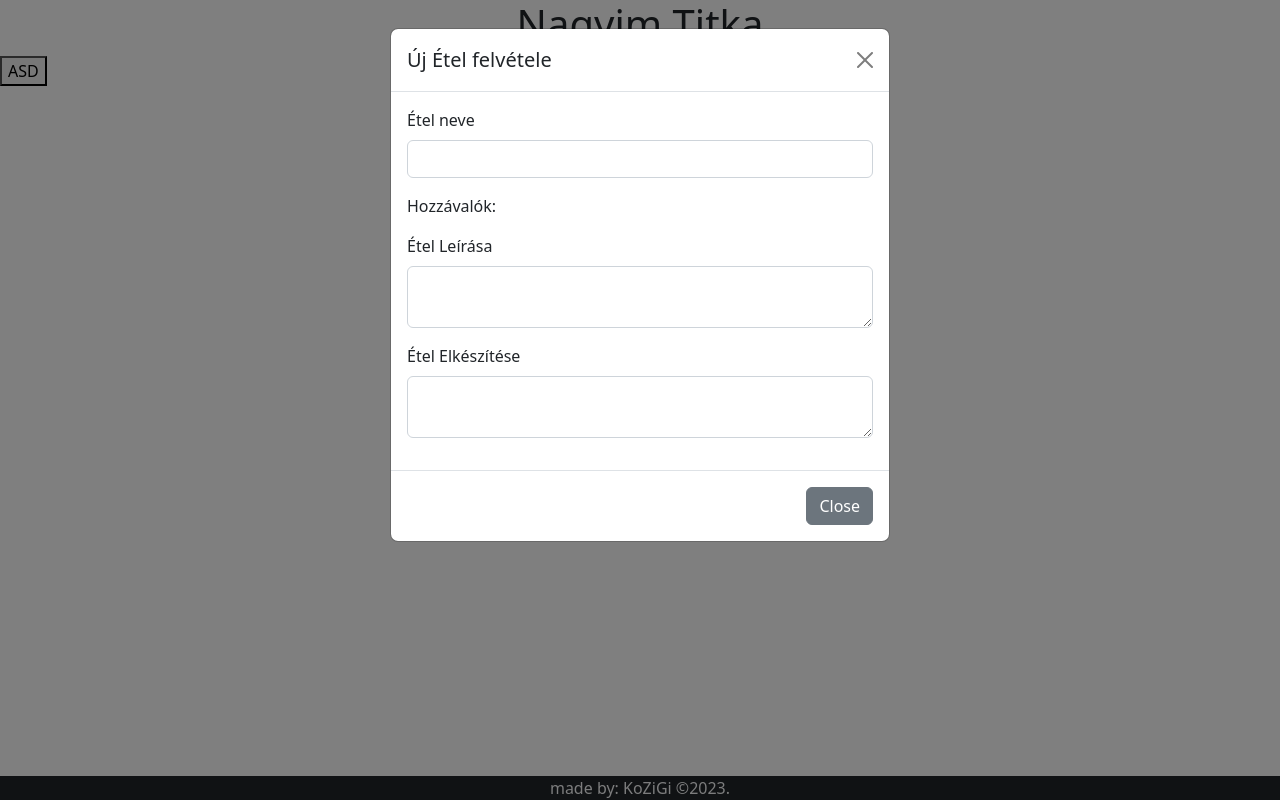
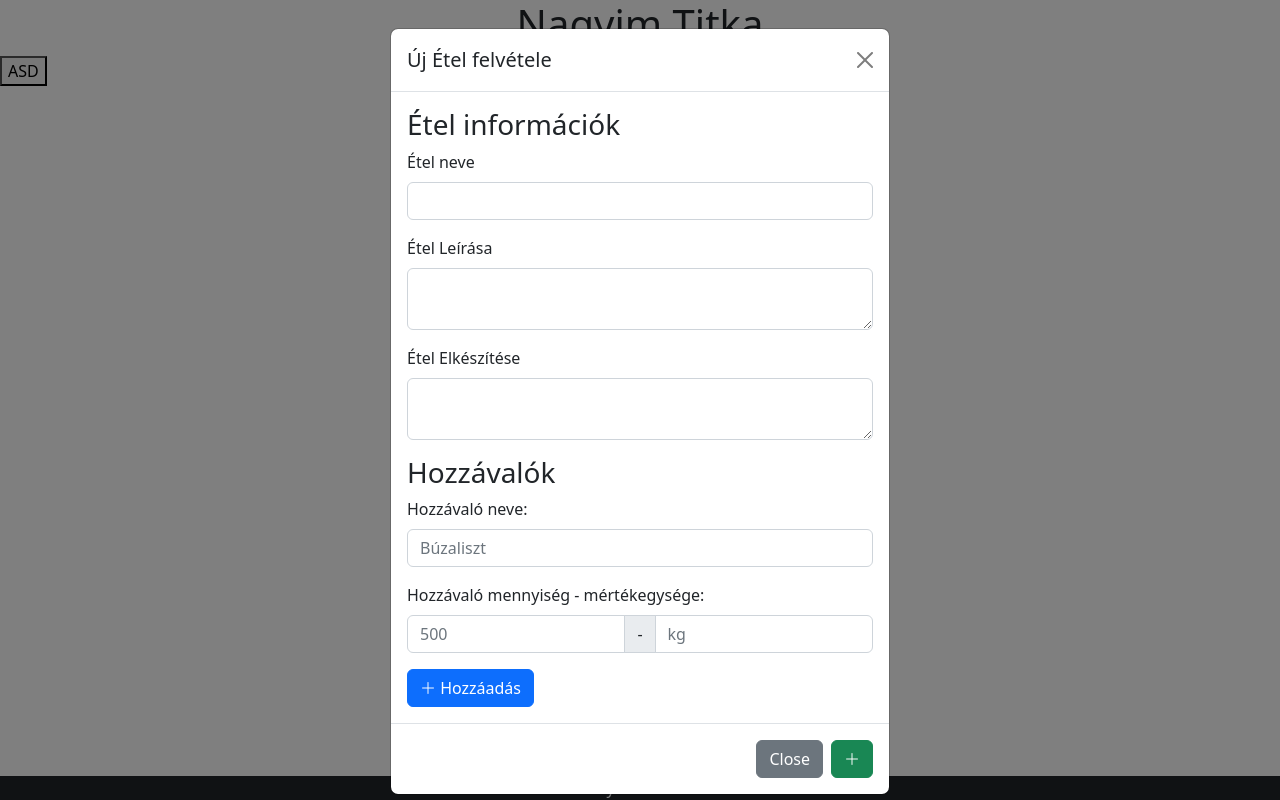
Before and after one commit to KoZiGi/nagyim-titka, an Angular app: page / in a window 1280 px wide. Both pictures are taken after a click on the button "ASD". Built offline with nearby package versions, Linux system fonts and the light colour scheme.

Commit message:
Receptfeltöltés kész | TODO: Hozzávaló hozzáadás

```diff
--- a/src/app/app.module.ts
+++ b/src/app/app.module.ts
@@ -1,6 +1,7 @@
 import { NgModule } from '@angular/core';
 import { BrowserModule } from '@angular/platform-browser';
 import {HttpClientModule} from '@angular/common/http';
+import {BrowserAnimationsModule} from '@angular/platform-browser/animations'
 import { AppRoutingModule } from './app-routing.module';
 import { AppComponent } from './app.component';
 import { HeaderComponent } from './header/header.component';
@@ -8,7 +9,7 @@ import { FooterComponent } from './footer/footer.component';
 import { UploadModalComponent } from './upload-modal/upload-modal.component';
 import { BodyComponent } from './body/body.component';
 import { MainComponent } from './main/main.component';
-
+import { FormsModule } from '@angular/forms';
 @NgModule({
   declarations: [
     AppComponent,
@@ -20,7 +21,9 @@ import { MainComponent } from './main/main.component';
   ],
   imports: [
     BrowserModule,
+    BrowserAnimationsModule,
     AppRoutingModule,
+    FormsModule,
     HttpClientModule
   ],
   providers: [],
--- a/src/app/recipe.ts
+++ b/src/app/recipe.ts
@@ -7,9 +7,8 @@ export interface Recipe {
     ingredients:Ingredient[];
 }
 export interface Ingredient{
-    ID:number;
-    foodID:number;
-    ingredientID:number;
+    ID?:number;
+    foodID?:number;
     name:string;
     amount:number;
     unit:string;
--- a/src/app/recipes.service.ts
+++ b/src/app/recipes.service.ts
@@ -17,12 +17,12 @@ export class RecipesService {
       params:params as any
     });
   }
-  async Post(data:any):Promise<Observable<any>>{
+  async Post(data:Params):Promise<Observable<any>>{
     return await this.http.post(this.backendURL, data, {
       headers:{'Content-Type':'application/json'}
     });
   }
-  async Patch(data:any):Promise<Observable<any>>{
+  async Patch(data:Params):Promise<Observable<any>>{
     return await this.http.patch(this.backendURL, data, {
       headers:{'Content-Type':'application/json'}
     });
--- a/src/app/upload-modal/upload-modal.component.html
+++ b/src/app/upload-modal/upload-modal.component.html
@@ -6,25 +6,38 @@
           <button type="button" class="btn-close" data-bs-dismiss="modal" aria-label="Close"></button>
         </div>
         <div class="modal-body">
+          <h3>Étel információk</h3>
           <div class="mb-3">
               <label class="form-label">Étel neve</label>
-              <input type="text" class="form-control">
-          </div>
-          <div class="mb-3">
-              <label>Hozzávalók:</label>
-
+              <input type="text" class="form-control" [(ngModel)]="newRecipe.title">
           </div>
           <div class="mb-3">
               <label class="form-label">Étel Leírása</label>
-              <textarea class="form-control" [value]="description"></textarea>
+              <textarea class="form-control" [(ngModel)]="newRecipe.description"></textarea>
           </div>
           <div class="mb-3">
               <label class="form-label">Étel Elkészítése</label>
-              <textarea class="form-control" [value]="makingof"></textarea>
+              <textarea class="form-control" [(ngModel)]="newRecipe.makingof"></textarea>
+          </div>
+          <h3>Hozzávalók</h3>
+          <div class="mb-3">
+              <label class="form-label">Hozzávaló neve:</label>
+              <input type="text" class="form-control" placeholder="Búzaliszt" [(ngModel)]="newIngredient.name">
+          </div>
+          <label class="form-label">Hozzávaló mennyiség - mértékegysége:</label>
+          <div class="mb-3 input-group">
+              <input type="number" class="form-control" placeholder="500" [(ngModel)]="newIngredient.amount">
+              <span class="input-group-text">-</span>
+              <input type="text" class="form-control" placeholder="kg" [(ngModel)]="newIngredient.unit">
+          </div>
+          <button class="btn btn-primary" (click)="AddIngredient()"><i class="bi bi-plus-lg"></i> Hozzáadás</button>
+          <div class="recipes">
+            <div class="recipe" @fade *ngFor="let ingredient of ingredients; index as i;">{{ingredient.name}} - {{ingredient.amount}} {{ingredient.unit}} <i (click)="DeleteIngredient(i)" class="bi bi-x-lg"></i></div>
           </div>
         </div>
         <div class="modal-footer">
           <button type="button" class="btn btn-secondary" data-bs-dismiss="modal">Close</button>
+          <button type="button" class="btn btn-success" (click)="Upload()"><i class="bi bi-plus-lg"></i></button>
         </div>
       </div>
     </div>
--- a/src/app/upload-modal/upload-modal.component.sass
+++ b/src/app/upload-modal/upload-modal.component.sass
@@ -0,0 +1,7 @@
+.recipe
+    background-color: var(--bs-success)
+    color: var(--bs-light)
+    margin: 0.25rem
+.recipes
+    display: flex
+    flex-flow: row wrap
--- a/src/app/upload-modal/upload-modal.component.ts
+++ b/src/app/upload-modal/upload-modal.component.ts
@@ -1,16 +1,47 @@
+import { state, transition, animate, style, trigger, keyframes } from '@angular/animations';
 import { Component } from '@angular/core';
-import { Ingredient } from '../recipe';
+import type {Recipe, Ingredient} from '../recipe';
+import { RecipesService } from '../recipes.service';
 
 @Component({
   selector: 'app-upload-modal',
   templateUrl: './upload-modal.component.html',
-  styleUrls: ['./upload-modal.component.sass']
+  styleUrls: ['./upload-modal.component.sass'],
+  animations: [
+    trigger('fade', [
+      state('in', style({opacity:0})),
+      transition(':enter', [
+        animate(100, keyframes([style({opacity:0}), style({opacity:1})]))
+      ]),
+      transition(':leave', [
+        animate(100, keyframes([style({opacity:1}), style({opacity:0})]))
+      ])
+    ])
+  ]
 })
 export class UploadModalComponent {
-  title:string = "";
-  description:string = "";
-  makingof:string = "";
-  image:string = "";
-  Ingredientes:Ingredient[]=[];
-
+  newRecipe:Recipe = {} as Recipe;
+  newIngredient:Ingredient = {} as Ingredient;
+  ingredients:Ingredient[] = [];
+  constructor(private service:RecipesService){}
+  async Upload(){
+    await this.service.Post({
+      table: 'food',
+      data: this.newRecipe
+    })
+    for (let i = 0; i < this.ingredients.length; i++) {
+      this.ingredients[i].foodID = 1;
+      this.service.Post({table:'food', data:this.ingredients[i]});
+    }
+  }
+  AddIngredient(){
+    this.ingredients.push({
+      amount: this.newIngredient.amount,
+      unit: this.newIngredient.unit,
+      name:this.newIngredient.name
+    });
+  }
+  DeleteIngredient(id:number){
+    this.ingredients.splice(id, 1);
+  }
 }
```
